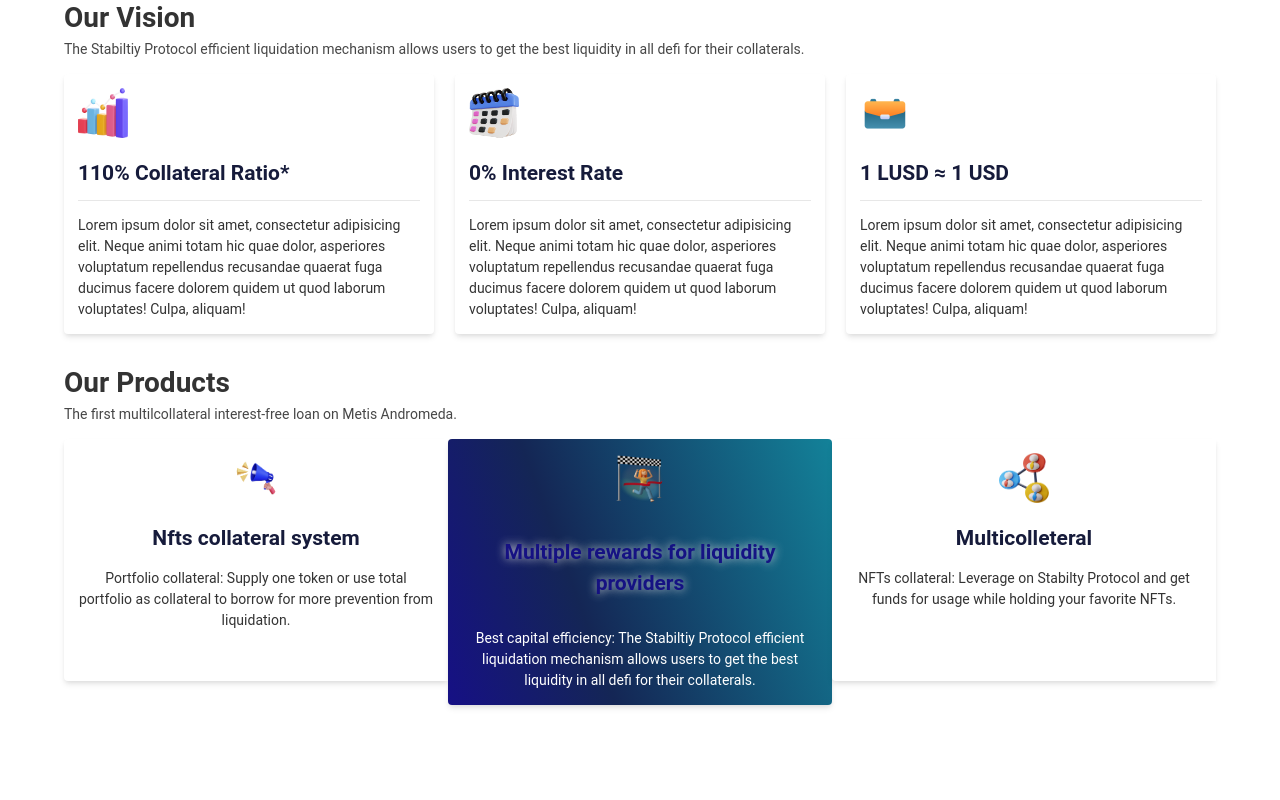
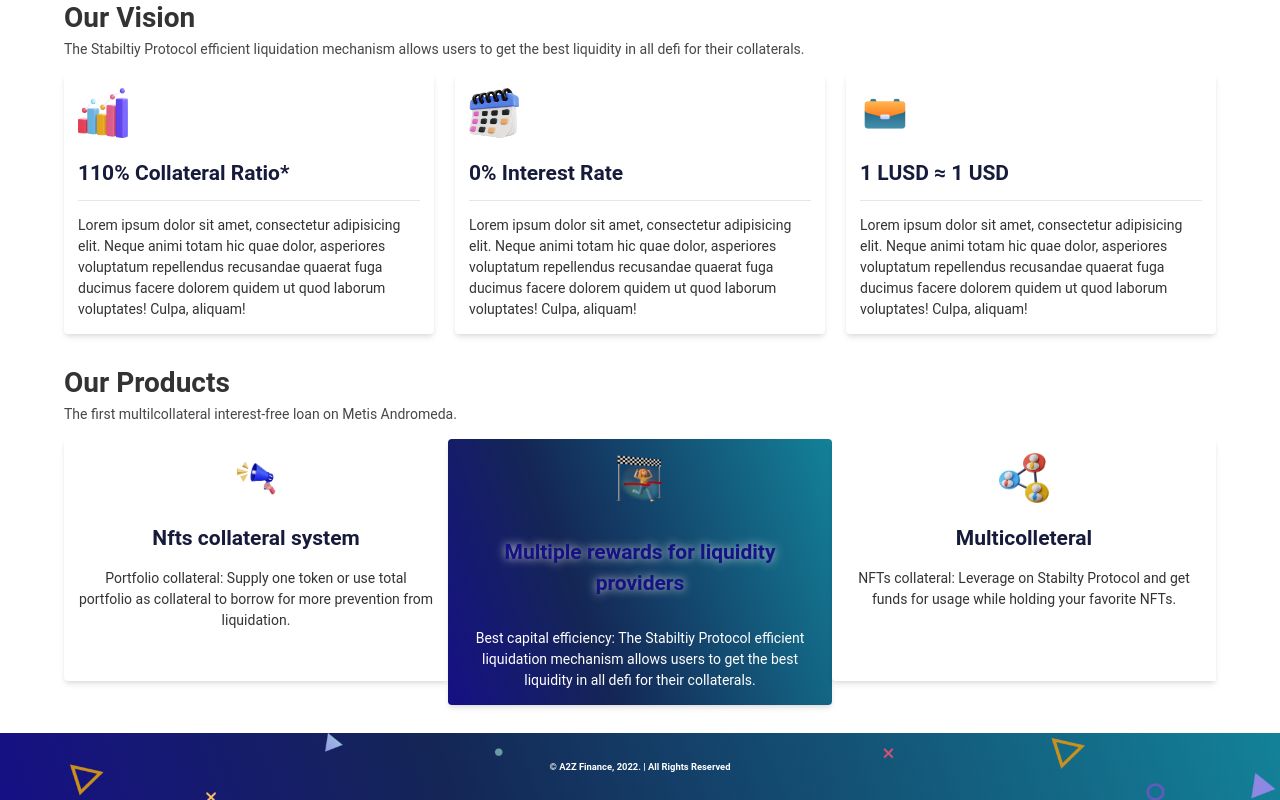
Before and after one commit to blyncnov/stability-protocol, a Next.js app: page / in a window 1280 px wide. Shown: the part 756-1556 px from the top of the page. Before the commit the page ends 1485 px from the top, so only its background shows below. Built offline with nearby package versions, Linux system fonts and the light colour scheme.

Commit message:
Stability Protocol vision alignment project footer

```diff
--- a/Layouts/Footer.jsx
+++ b/Layouts/Footer.jsx
@@ -1,10 +1,15 @@
 import React from "react";
+
+import { MaxWidthComponent } from "../styles/constants/helpers";
+import { Footer__Container } from "../styles/Homepage/Footer";
 
 const Footer = () => {
   return (
-    <>
-      <h2>Footer</h2>
-    </>
+    <Footer__Container>
+      <MaxWidthComponent>
+        <h6>© A2Z Finance, 2022. | All Rights Reserved</h6>
+      </MaxWidthComponent>
+    </Footer__Container>
   );
 };
 
--- /dev/null
+++ b/styles/Homepage/Footer.js
@@ -0,0 +1,32 @@
+import styled from "styled-components";
+
+export const Footer__Container = styled.div`
+  width: 100%;
+  padding: 2em 0;
+  color: #ffffff;
+  background-color: #00154f;
+  background: rgb(22, 16, 133);
+  background: url(/bg1.png),
+    linear-gradient(
+      70deg,
+      rgba(22, 16, 133, 1) 0%,
+      rgba(20, 38, 85, 1) 35%,
+      rgba(19, 130, 153, 1) 100%
+    ),
+    url(/bg4.png);
+  background-size: cover;
+  background-repeat: no-repeat;
+  background-position: botom right;
+  margin: 2em 0 0 0;
+  text-align: center;
+
+  &::after {
+    content: "fff";
+    position: absolute;
+    top: -10px;
+    width: 50vw;
+    height: 10px;
+  }
+`;
+
+export default Footer__Container;
```
